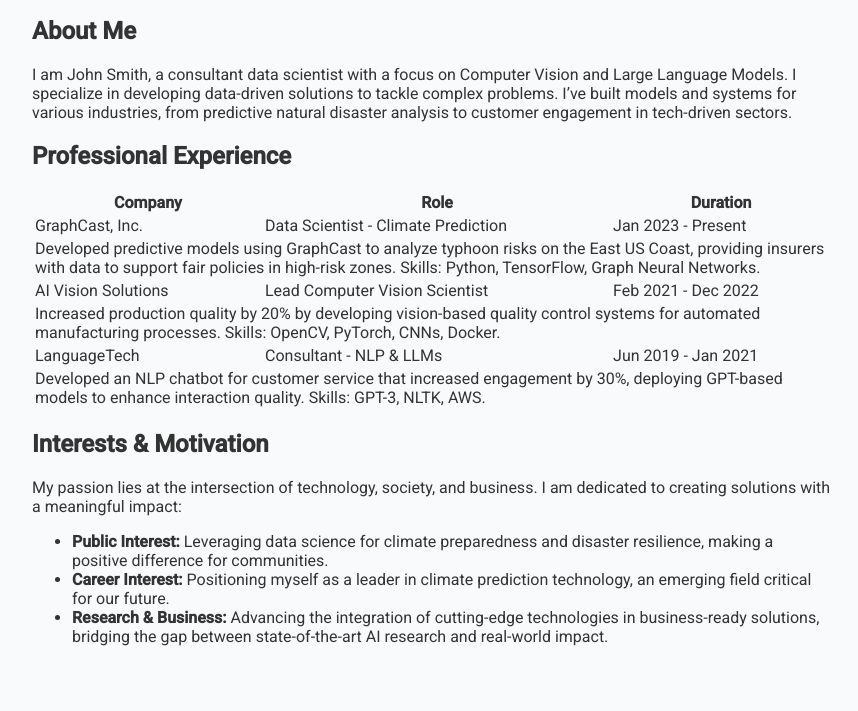
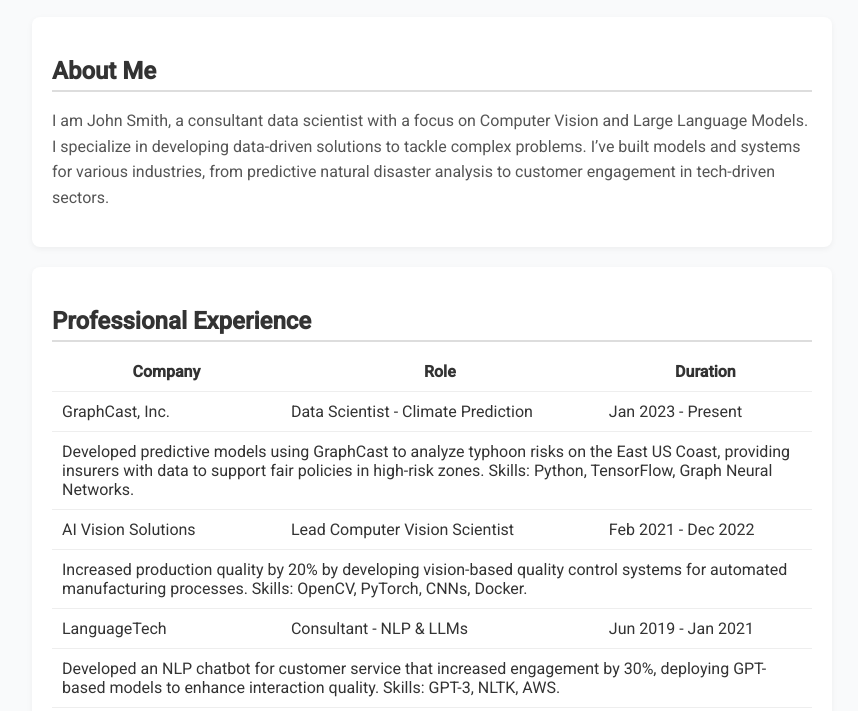
Before and after one commit to bfouquet/bfouquet.github.io, a plain HTML site: page index.html in a window 1280 px wide. Shown: the part 523-1234 px from the top of the page, without its empty margins (208-1066 px from the left). Before the commit the page ends 1205 px from the top, so only its background shows below. Drawn offline with Linux system fonts and the light colour scheme.

Commit message:
add style to tables and sections other than header

```diff
--- a/index.html
+++ b/index.html
@@ -71,6 +71,41 @@
             text-decoration: none;
             font-weight: 500;
             margin: 0 10px;
+        }
+
+
+        /* Section Styles */
+        .section {
+            background-color: #fff;
+            margin: 20px 0;
+            padding: 20px;
+            border-radius: 8px;
+            box-shadow: 0px 2px 6px rgba(0, 0, 0, 0.05);
+        }
+        .section h2 {
+            font-size: 1.5em;
+            color: #333;
+            margin-bottom: 10px;
+            border-bottom: 2px solid #ddd;
+            padding-bottom: 5px;
+        }
+        .section p, .section li {
+            color: #555;
+            line-height: 1.6;
+        }
+
+        /* Experience Table */
+        .experience-table {
+            width: 100%;
+            border-collapse: collapse;
+            margin-top: 10px;
+        }
+        .experience-table td, .experience-table th {
+            padding: 10px;
+            border-bottom: 1px solid #eee;
+        }
+        .experience-table td {
+            color: #333;
         }
     </style>
 </head>
```
